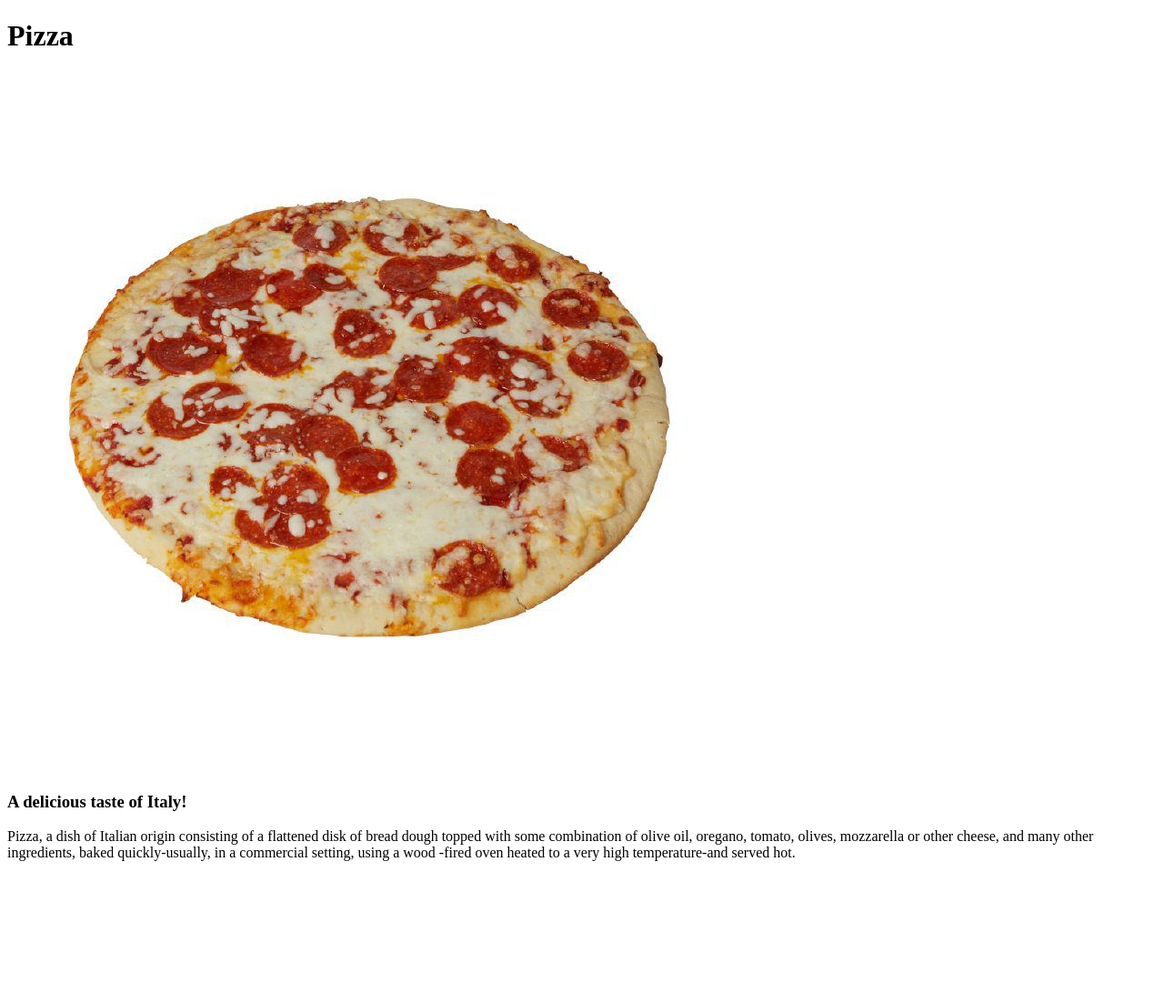
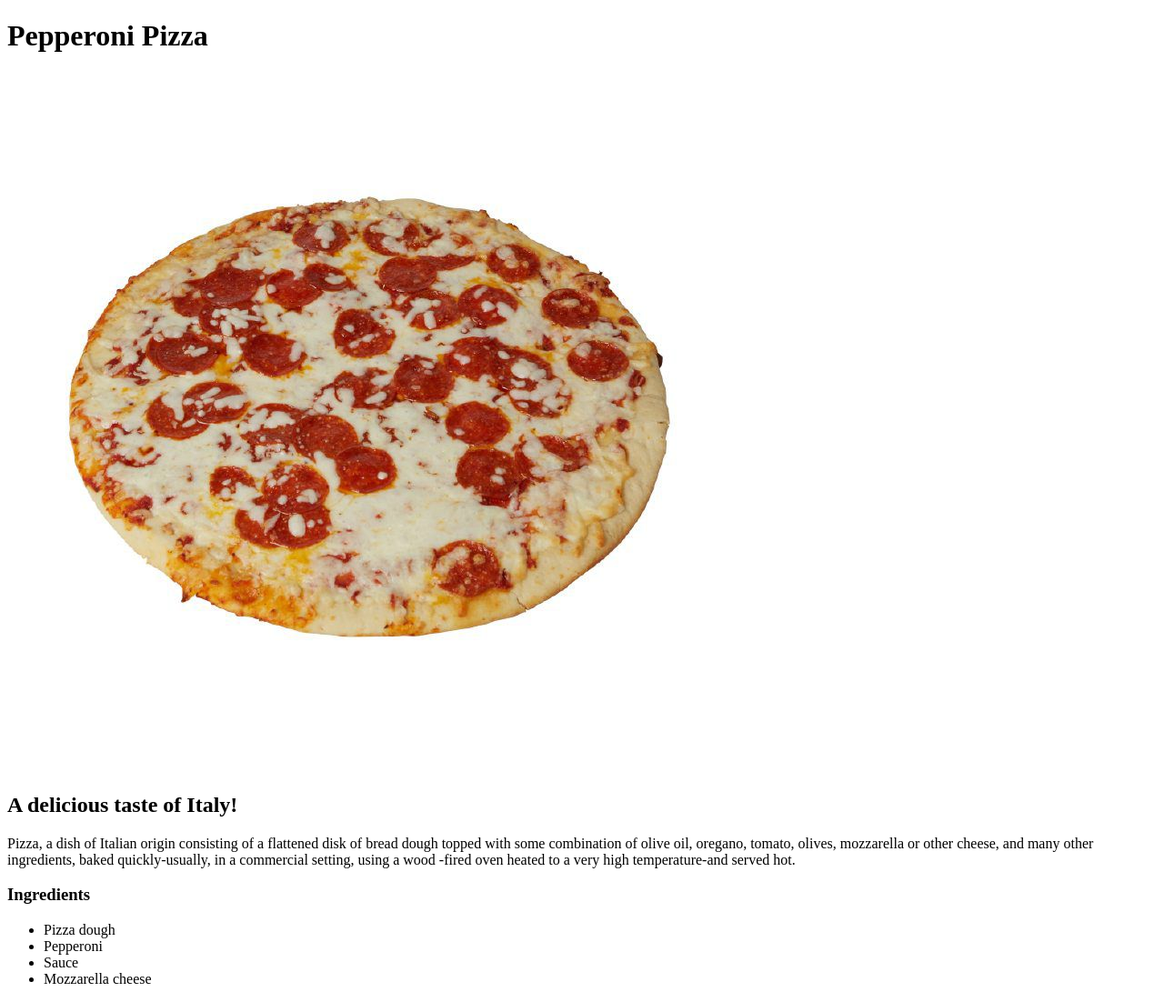
Before and after one commit to iansmith206/odin-recipes, a plain HTML site: page recipes/pizza.html in a window 1280 px wide. Shown: the whole page at 91% size. Before the commit the page ends 963 px from the top, so only its background shows below. Drawn offline with Linux system fonts and the light colour scheme.

Commit message:
Add ul li pizza ingredients

```diff
--- a/recipes/pizza.html
+++ b/recipes/pizza.html
@@ -5,9 +5,9 @@
     <title>Document</title>
 </head>
 <body>
-    <h1>Pizza</h1>
+    <h1>Pepperoni Pizza</h1>
     <img src="../img/pizza.jpg" alt="unfinished pizza">
-    <h3>A delicious taste of Italy!</h3>
+    <h2>A delicious taste of Italy!</h2>
     <p>Pizza, a dish of Italian origin consisting of a
         flattened disk of bread dough topped with some
         combination of olive oil, oregano, tomato, olives,
@@ -15,5 +15,13 @@
         baked quickly-usually, in a commercial setting, using a wood
         -fired oven heated to a very high temperature-and served hot.
     </p>
+    <h3>Ingredients</h3>
+    <ul>
+        <li>Pizza dough</li>
+        <li>Pepperoni</li>
+        <li>Sauce</li>
+        <li>Mozzarella cheese</li>
+    </ul>
+
 </body>
 </html>
```
